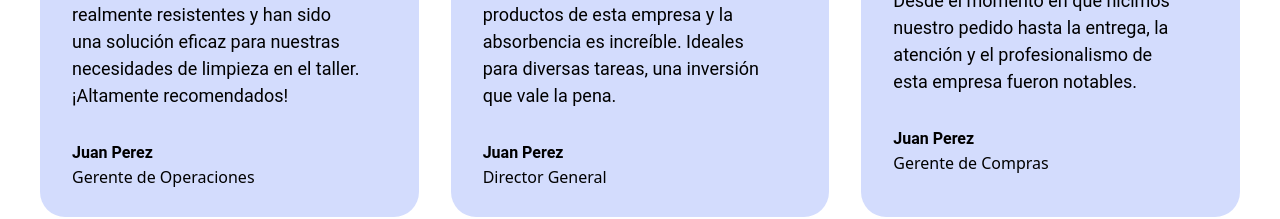
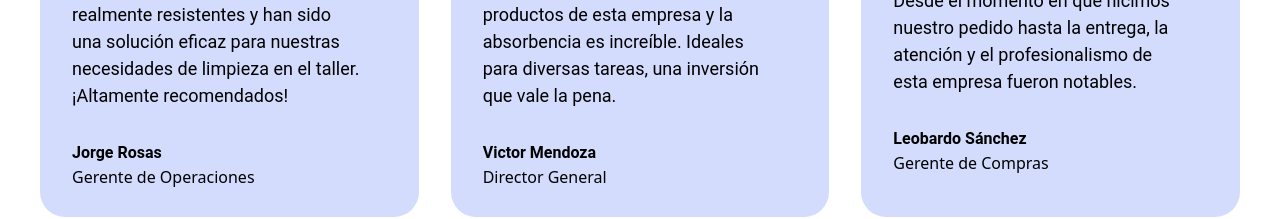
Before and after one commit to hyzmael88/marshallweb, a Next.js app: page / in a window 1280 px wide. Shown: the part 4320-4539 px from the top of the page. Built offline with nearby package versions, Linux system fonts and the light colour scheme.

Commit message:
Update testimonial names in Testimonios component

```diff
--- a/src/components/Testimonios.jsx
+++ b/src/components/Testimonios.jsx
@@ -50,21 +50,21 @@ function Testimonios() {
         {
             estrellas: 5,
             testimonio: "Excelente calidad y durabilidad. Los trapos de esta empresa son realmente resistentes y han sido una solución eficaz para nuestras necesidades de limpieza en el taller. ¡Altamente recomendados!",
-            nombre: "Juan Perez",
+            nombre: "Jorge Rosas",
             cargo: "Gerente de Operaciones",
             empresa: "Empresa X"
         },
         {
             estrellas: 5,
             testimonio: "Impresionados con la eficiencia. Hemos estado utilizando los productos de esta empresa y la absorbencia es increíble. Ideales para diversas tareas, una inversión que vale la pena.",
-            nombre: "Juan Perez",
+            nombre: "Victor Mendoza",
             cargo: "Director General",
             empresa: "Empresa X"
         },
         {
             estrellas: 5,
             testimonio: "Servicio al cliente excepcional. Desde el momento en que hicimos nuestro pedido hasta la entrega, la atención y el profesionalismo de esta empresa fueron notables.  ",
-            nombre: "Juan Perez",
+            nombre: "Leobardo Sánchez",
             cargo: "Gerente de Compras",
             empresa: "Empresa X"
         }
```
